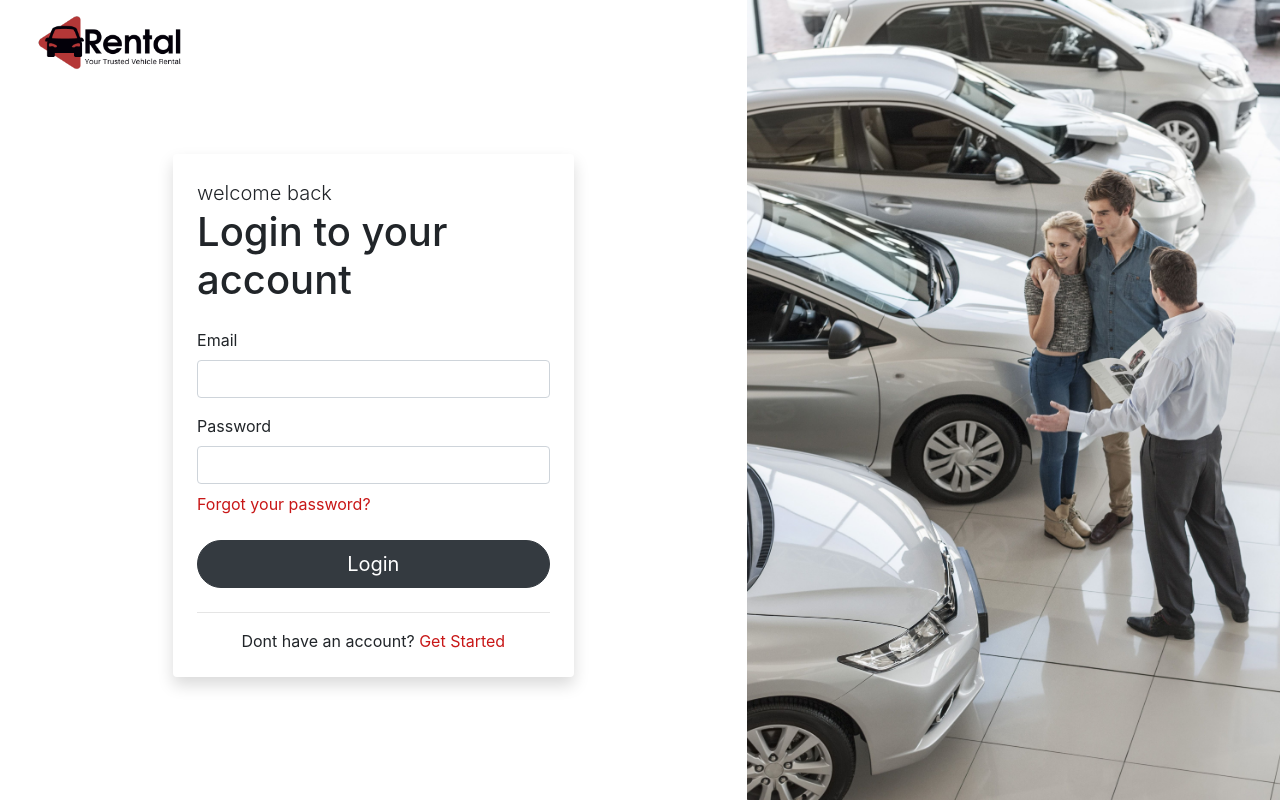
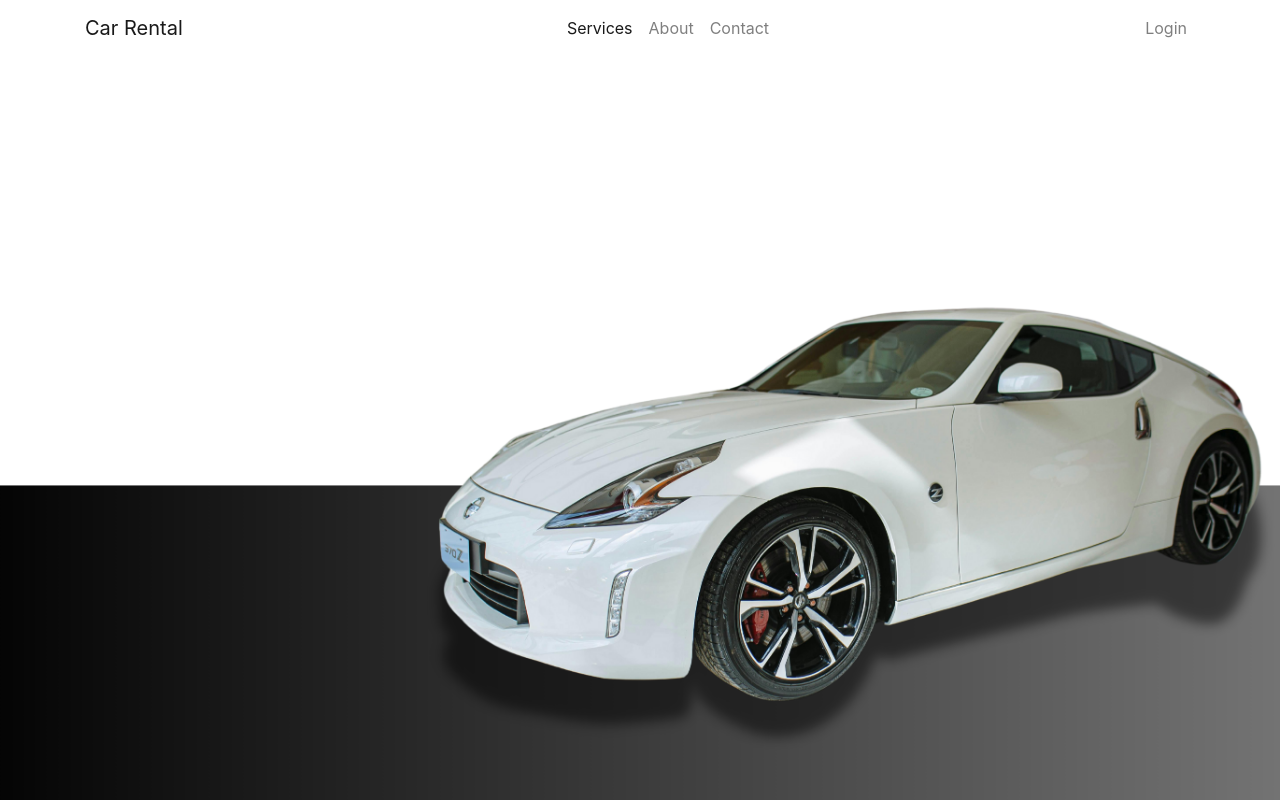
Before and after one commit to pickachuuu/car-rental, a React (Vite) app: page / in a window 1280 px wide. Built offline with nearby package versions, Linux system fonts and the light colour scheme.

Commit message:
fix: change default route to landing page

```diff
--- a/src/App.jsx
+++ b/src/App.jsx
@@ -4,6 +4,7 @@
 import PrivateRoutes from './utils/privateRoutes';
 import AdminDashboard from './Pages/adminDashboard'
 import UserDashboard from './Pages/userDashboard'
+import LandingPage from './Pages/landingPage'
 import { AuthTokenProvider } from './utils/authTokenContext';
 
 
@@ -21,7 +22,8 @@
             <Route element={<UserDashboard/>} path='/Home'/>
           </Route>
         {/* privateRoutes */}
-        <Route path="/" element={<AuthPage />} />
+        <Route element={<AuthPage/>} path='/Login'/>
+        <Route path="/" element={<LandingPage />} />
       </Routes>
     </Router>
     </AuthTokenProvider>
```
